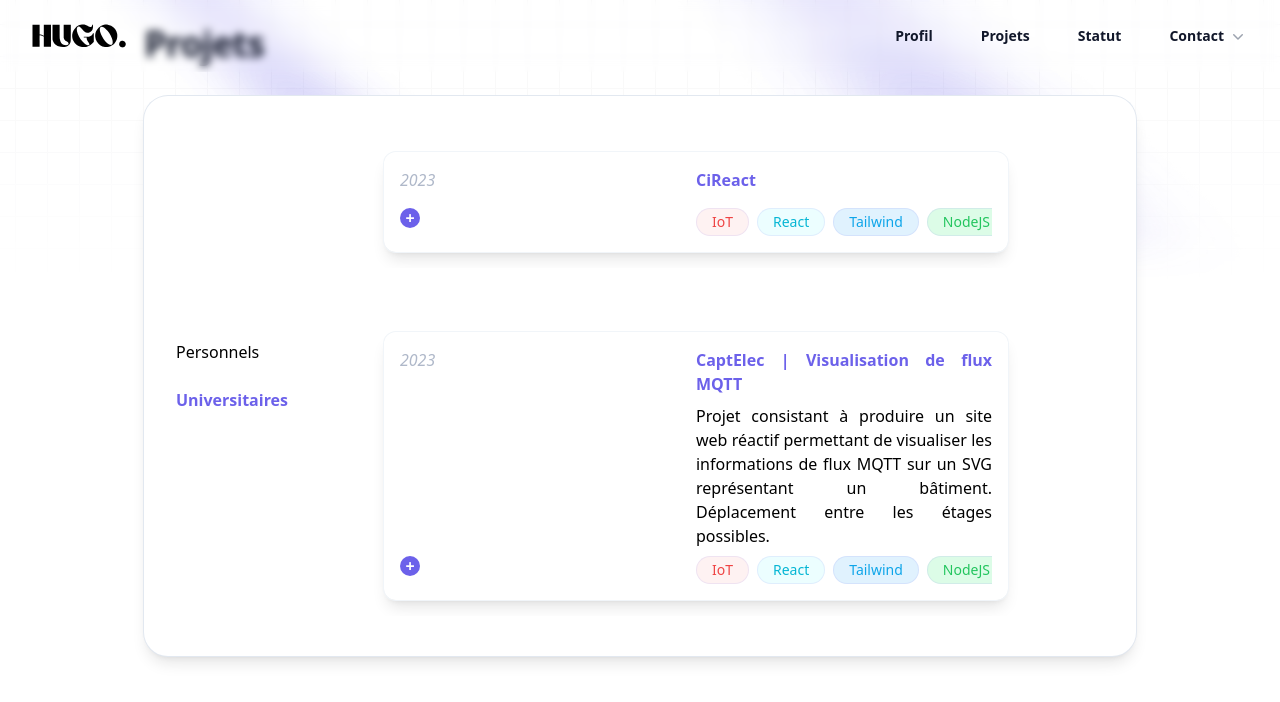
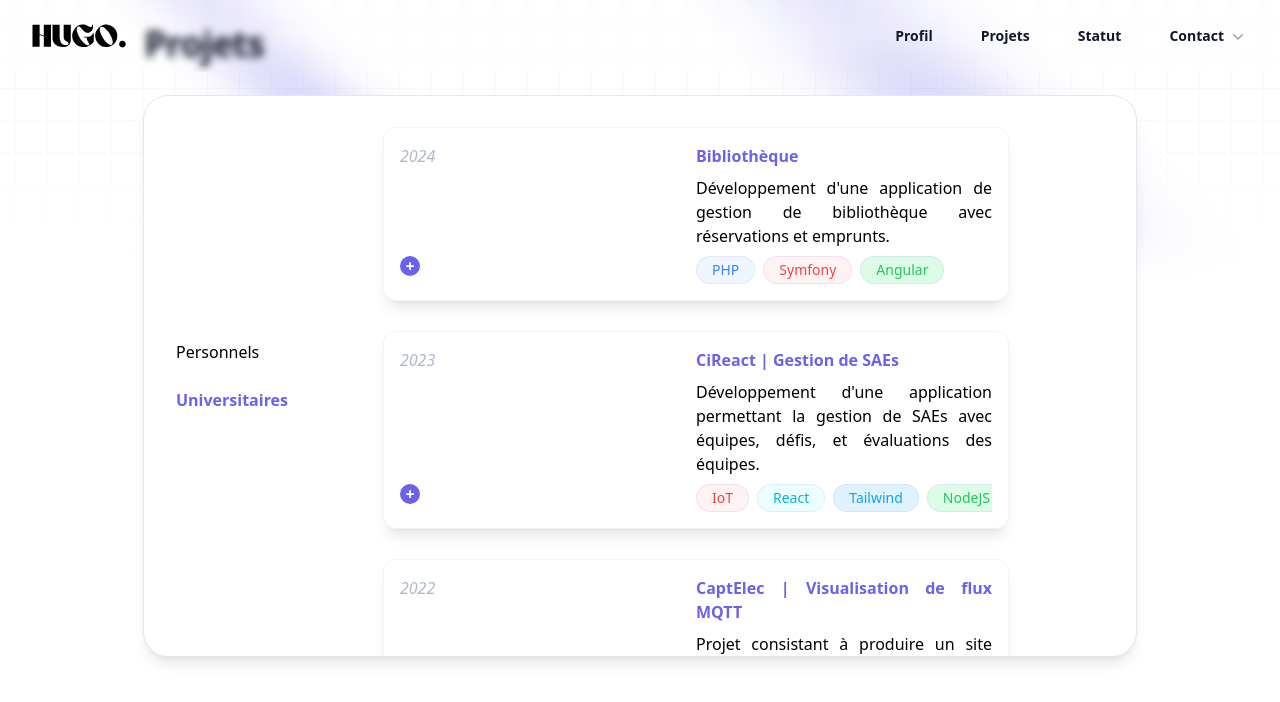
Before and after one commit to Hugo-CASTELL/portfolio, a React (Vite) app: page / in a window 1280 px wide. Both pictures are taken after a click on the item "Universitaires". Shown: the part 1888-2590 px from the top of the page. Built offline with nearby package versions, Linux system fonts and the light colour scheme; a web font is replaced by a local one.

Commit message:
Final push before passing à l'oral

```diff
--- a/src/components/Card/Card.tsx
+++ b/src/components/Card/Card.tsx
@@ -19,14 +19,16 @@ export default function CardComponent({ className, bg, card }: HeaderProps) {
 
                     {/* Compétences BUT */}
                     {card.competencesBUT &&
-                    <div className='row-start-3 col-start-1 text-active text-left'>
-                            <div className='absolute has-tooltip hover:cursor-help'>
+                        <div className='row-start-3 col-start-1 text-active text-left flex'>
+                            <div className='relative has-tooltip hover:cursor-help'>
                                 <span className="tooltip mt-6 bg-white rounded-lg p-4 ring-1 ring-slate-300">Compétences BUT : {card.competencesBUT.join(" ")}</span>
                                 <div className='rounded-full bg-secondary h-5 w-5 flex items-center justify-center font-extrabold text-white'>
-                                +
+                                    +
                                 </div>
                             </div>
-                    </div>
+                            <div className='w-full'>
+                            </div>
+                        </div>
                     }
 
                     {/* Title */}
@@ -41,7 +43,7 @@ export default function CardComponent({ className, bg, card }: HeaderProps) {
 
                     {/* Tags */}
                     <div id="tags" className='row-start-3 col-start-2 flex space-x-2 overflow-auto'>
-                       {card.tags.map((tag) => <Tag key={card.name + ' ' + tag} tag={tag}/> )}
+                        {card.tags.map((tag) => <Tag key={card.name + ' ' + tag} tag={tag} />)}
                     </div>
                 </div>
             </div>
--- a/src/components/Card/Tag.tsx
+++ b/src/components/Card/Tag.tsx
@@ -60,14 +60,18 @@ export default function Tag({ className, tag }: HeaderProps) {
 
     switch (tag.toLowerCase()) {
         case 'python': blue(); break;
+        case 'php': blue(); break;
         case 'c#': indigo(); break;
         case 'react': cyan(); break;
         case 'tailwind': sky(); break;
         case 'iot': red(); break;
+        case 'symfony': red(); break;
         case 'nodejs': green(); break;
+        case 'angular': green(); break;
         case 'mysql': slate(); break;
         case 'ansible': dark_blue(); break;
         case 'shell': dark_slate(); break;
+        case 'django': dark_slate(); break;
         case 'asp.net': violet(); break;
         }
 
--- a/src/pages/HomeContent.ts
+++ b/src/pages/HomeContent.ts
@@ -12,7 +12,7 @@ export interface Card {
 
     competencesBUT?: string[],
 
-    link?: string[],
+    link?: string,
     imageUrl?: string,
 }
 
@@ -21,20 +21,49 @@ export interface Card {
  */
 export const educational_projects: Card[] = [
     {
-        date: "2023",
-        name:"CiReact",
-        description:"",
-        tags:["IoT", "React", "Tailwind", "NodeJS", "MySQL"],
-        competencesBUT:["Optimiser", "Réaliser", "Collaborer", "Administrer", "Gérer", "Conduire"],
-        important: true,
+        date: "2024",
+        name:"Bibliothèque",
+        description:"Développement d'une application de gestion de bibliothèque avec réservations et emprunts.",
+        tags:["PHP", "Symfony", "Angular"],
+        competencesBUT:["Optimiser", "Réaliser", "Collaborer"],
+        important: false,
+        link:"https://github.com/IUT-Blagnac/sae-5-1-01-phase4-c-react",
     },
     {
         date: "2023",
+        name:"CiReact | Gestion de SAEs",
+        description:"Développement d'une application permettant la gestion de SAEs avec équipes, défis, et évaluations des équipes.",
+        tags:["IoT", "React", "Tailwind", "NodeJS", "MySQL"],
+        competencesBUT:["Optimiser", "Réaliser", "Collaborer", "Administrer", "Gérer", "Conduire"],
+        important: false,
+        link:"https://github.com/IUT-Blagnac/sae-5-1-01-phase4-c-react",
+    },
+    {
+        date: "2022",
         name:"CaptElec | Visualisation de flux MQTT",
         description:"Projet consistant à produire un site web réactif permettant de visualiser les informations de flux MQTT sur un SVG représentant un bâtiment. Déplacement entre les étages possibles.",
         tags:["IoT", "React", "Tailwind", "NodeJS", "MySQL"],
+        competencesBUT:["Optimiser", "Réaliser", "Collaborer", "Administrer", "Gérer", "Conduire"],
+        important: false,
+        link:"https://github.com/AimvenDragtow/SAE-ALT-S3-Dev-22-23-CaptElec-3A-Equipe-1",
+    },
+    {
+        date: "2022",
+        name:"FlopEDT | Prédiction de repas au CROUS",
+        description:"Développement d'un module pour le générateur d'emploi du temps automatique FlopEDT permmettant au restaurant universitaire de prédire le nombre de repas à prévoir chaque jour.",
+        tags:["Python", "Django"],
+        competencesBUT:["Optimiser", "Réaliser", "Collaborer", "Administrer", "Gérer", "Conduire"],
+        important: false,
+        link:"https://github.com/IUT-Blagnac/sae-5-1-01-phase4-c-react",
+    },
+    {
+        date: "2021",
+        name:"CreaBD | Création d'un base de donnée",
+        description:"Création d'une base de donnée pour un client fictif.",
+        tags:["Python", "Django"],
         competencesBUT:["Optimiser", "Réaliser", "Collaborer"],
-        important: true,
+        important: false,
+        link:"https://github.com/IUT-Blagnac/sae-5-1-01-phase4-c-react",
     },
 ]
 
@@ -48,7 +77,7 @@ export const personal_projects: Card[] = [
     },
     {
         date: "2024",
-        name:"Personal configs",
+        name:"Installation automatique de poste de travail",
         description:"Playbook ansible permettant d'installer ma configuration personnelle automatiquement: logiciels, paramètres, clés d'accès cryptées...",
         tags:["Ansible", "Shell"],
         important: true,
@@ -56,7 +85,7 @@ export const personal_projects: Card[] = [
     {
         date: "2023",
         name:"riot-api-manipulation",
-        description:"Package python permettant d'aider les data analysts à manipuler les APIs de Riot Games",
+        description:"Package python permettant d'aider les data analysts à manipuler les APIs de Riot Games.",
         tags:["python"],
         important: true,
     },
@@ -64,7 +93,7 @@ export const personal_projects: Card[] = [
         date: "2023",
         name:"Nuit de l'info 2023",
         imageUrl:"test/png",
-        description:"Participation à la nuit de l'informatique édition 2023",
+        description:"Participation à la nuit de l'informatique édition 2023.",
         tags:["React", "ASP.NET"],
         important: false,
     },
@@ -163,7 +192,7 @@ export const skills: SkillContainer[] = [
         { name: "Force de proposition", important: true, imageUrl: null },
     ]},
     { title: "Langues", content: [
-        { name: "Anglais B2 - TOEIC 925", important: true, imageUrl: null },
+        { name: "Anglais B2 (TOEIC 905)", important: true, imageUrl: null },
     ]},
 ]
 
--- a/src/pages/HomePage.tsx
+++ b/src/pages/HomePage.tsx
@@ -33,7 +33,7 @@ export default function HomePage() {
                     </a>
                 </motion.div>
                 <div className="flex justify-items-center items-center mt-28 w-full">
-                    <motion.img className="absolute z-10 right-40 h-96 w-96 hidden xl:block border-8 border-solid border-secondary p-3 rounded-full" src="assets/img/face.jpeg" alt="Arrow down"
+                    <motion.img className="absolute z-10 right-40 h-96 w-96 hidden xl:block border-8 border-solid border-secondary p-3 rounded-full" src="assets/img/face.jpeg" alt="Face"
                                 animate={{ opacity: 1, filter: isTitleHovered ? "blur(5px)" : "blur(0px)", transition: { ease: "easeInOut", duration: 0.22 } }} />
                     <motion.div id={"title-github-animation"}
                                 className="absolute right-36 top-48 z-20"
@@ -186,7 +186,7 @@ export default function HomePage() {
                                                     animate={{ y: 0, opacity: 1 }}
                                                     exit={{ y: -10, opacity: 0 }}
                                                     transition={{ duration: 0.2 }}>
-                                                    <CardComponent className="text-justify overflow-auto"
+                                                    <CardComponent className="text-justify"
                                                         key={project.name}
                                                         bg={"bg-secondary/2"}
                                                         card={project} />
--- a/src/resources/personal_infos.ts
+++ b/src/resources/personal_infos.ts
@@ -26,7 +26,7 @@ export const personal_infos: PersonalInfos = {
     website: 'https://hcastell.fr',
     github: 'https://github.com/Hugo-CASTELL/',
     linkedin: 'https://linkedin.com/in/hugo-castell',
-    cv_link: 'https://drive.google.com/file/d/1GHDLDBVInigoo6JznJJAtGjg3W1N05n_/view?usp=sharing',
+    cv_link: 'https://drive.google.com/file/d/1KHBOcgwqIP5c98FuxUlXT8K2MI-Jk3yy/view?usp=sharing',
     face_link: 'assets/images/face.jpeg',
     searching_job: true,
 
```
